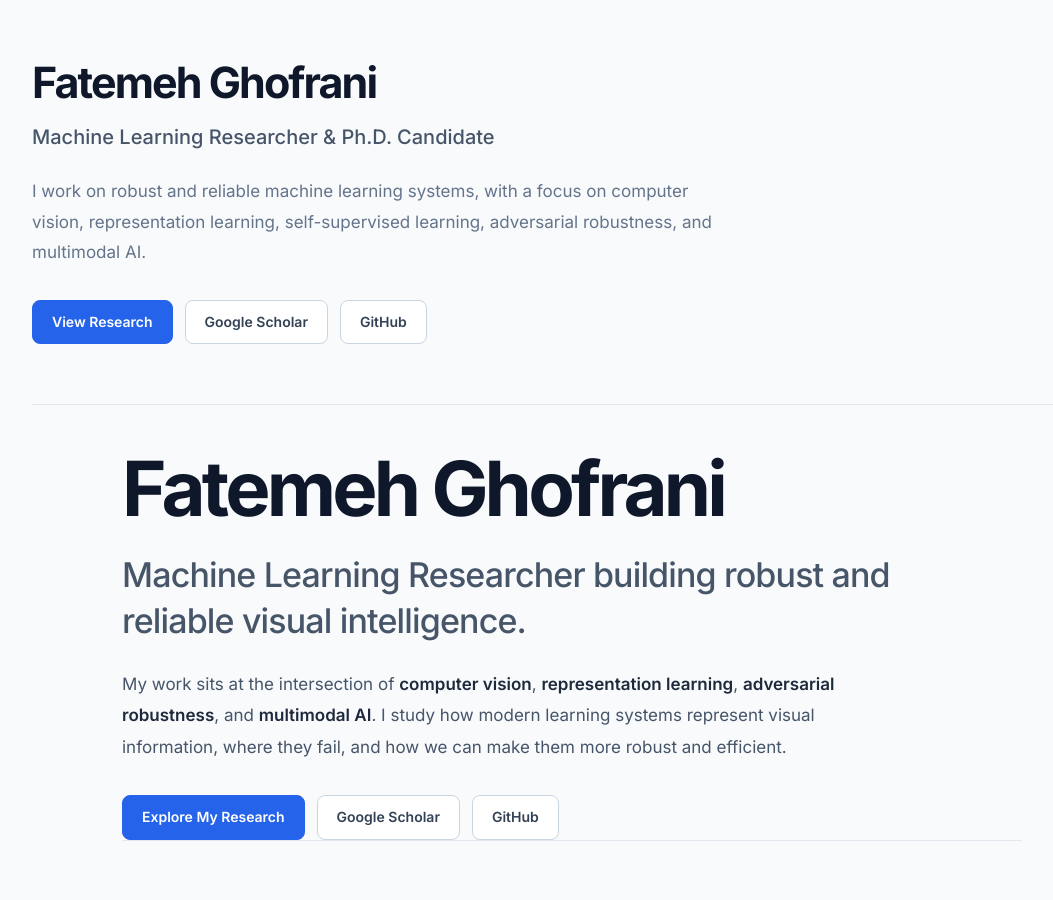
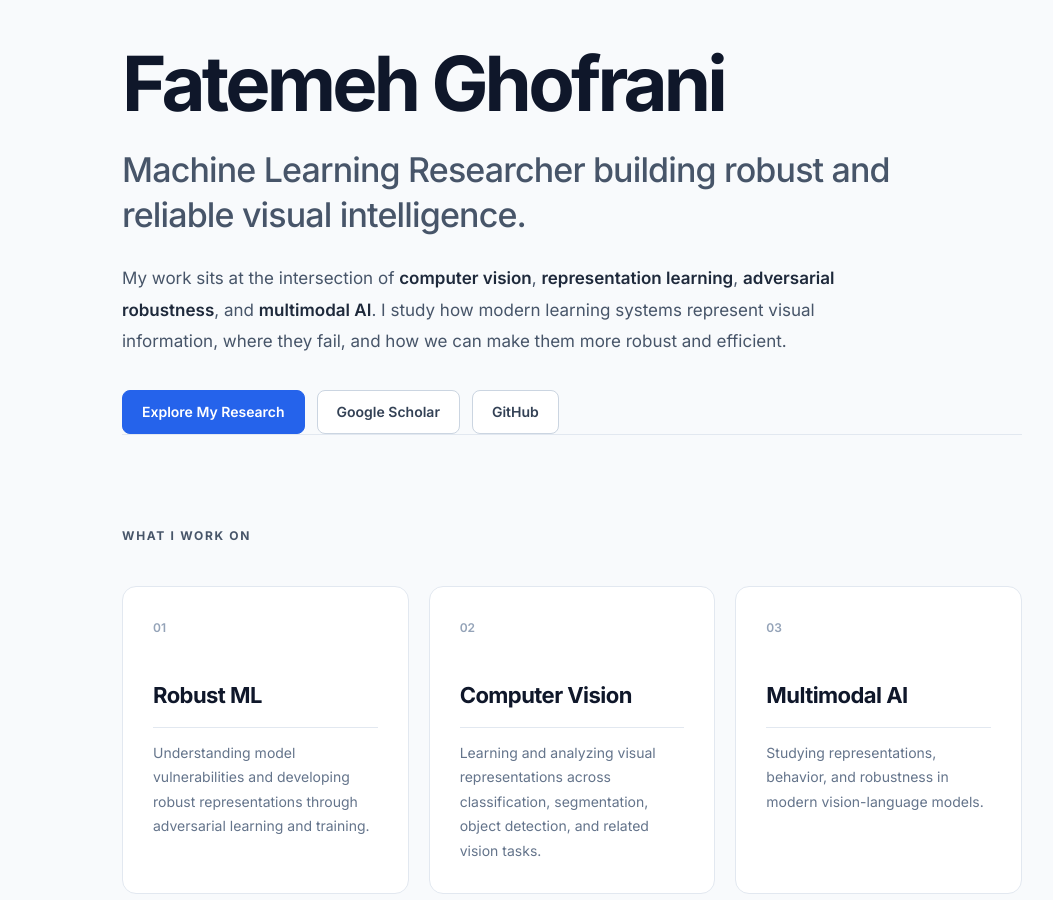
Before and after one commit to gh-fatima/gh-fatima.github.io, a Jekyll site: the page built from index.md, in a window 1280 px wide and 900 px high. Shown: the whole window, without its empty margins (68-1121 px from the left). Built offline with Jekyll 4.4.1, drawn with Linux system fonts in a browser that asks for light colours; our own code applies the rules of GitHub Pages for plain Markdown files.

Commit message:
Update default.html

```diff
--- a/_layouts/default.html
+++ b/_layouts/default.html
@@ -19,48 +19,6 @@
 <body>
 
 <main class="page-container">
-
-  <section class="hero">
-
-    <div class="hero-content">
-
-      <h1>Fatemeh Ghofrani</h1>
-
-      <h2>
-        Machine Learning Researcher & Ph.D. Candidate
-      </h2>
-
-      <p class="hero-description">
-        I work on robust and reliable machine learning systems, with a
-        focus on computer vision, representation learning, self-supervised
-        learning, adversarial robustness, and multimodal AI.
-      </p>
-
-      <div class="hero-buttons">
-
-        <a class="button primary"
-           href="{{ '/publications.html' | relative_url }}">
-          View Research
-        </a>
-
-        <a class="button secondary"
-           href="https://scholar.google.com/citations?user=NWOeb_AAAAAJ&hl=en&oi=ao"
-           target="_blank" rel="noopener">
-          Google Scholar
-        </a>
-
-        <a class="button secondary"
-           href="https://github.com/gh-fatima"
-           target="_blank" rel="noopener">
-          GitHub
-        </a>
-
-      </div>
-
-    </div>
-
-  </section>
-
 
   <article class="content">
 
```
